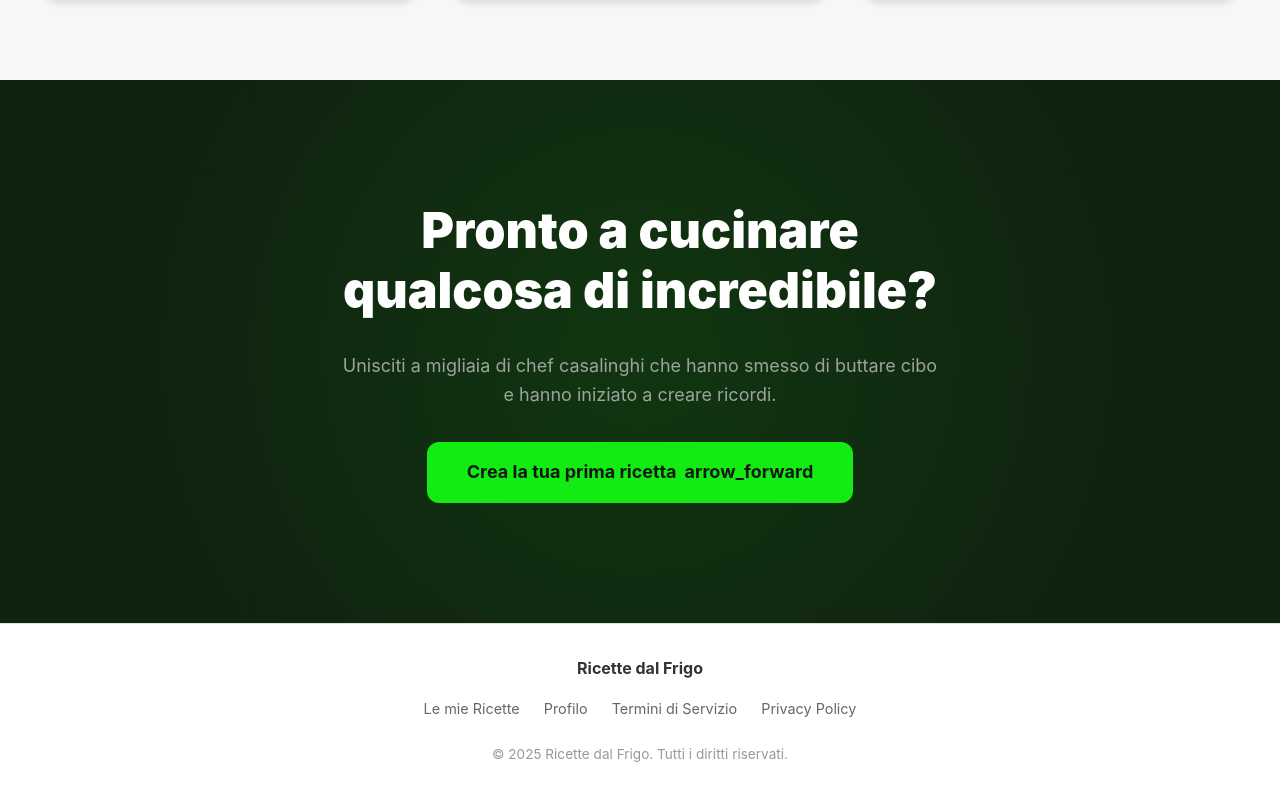
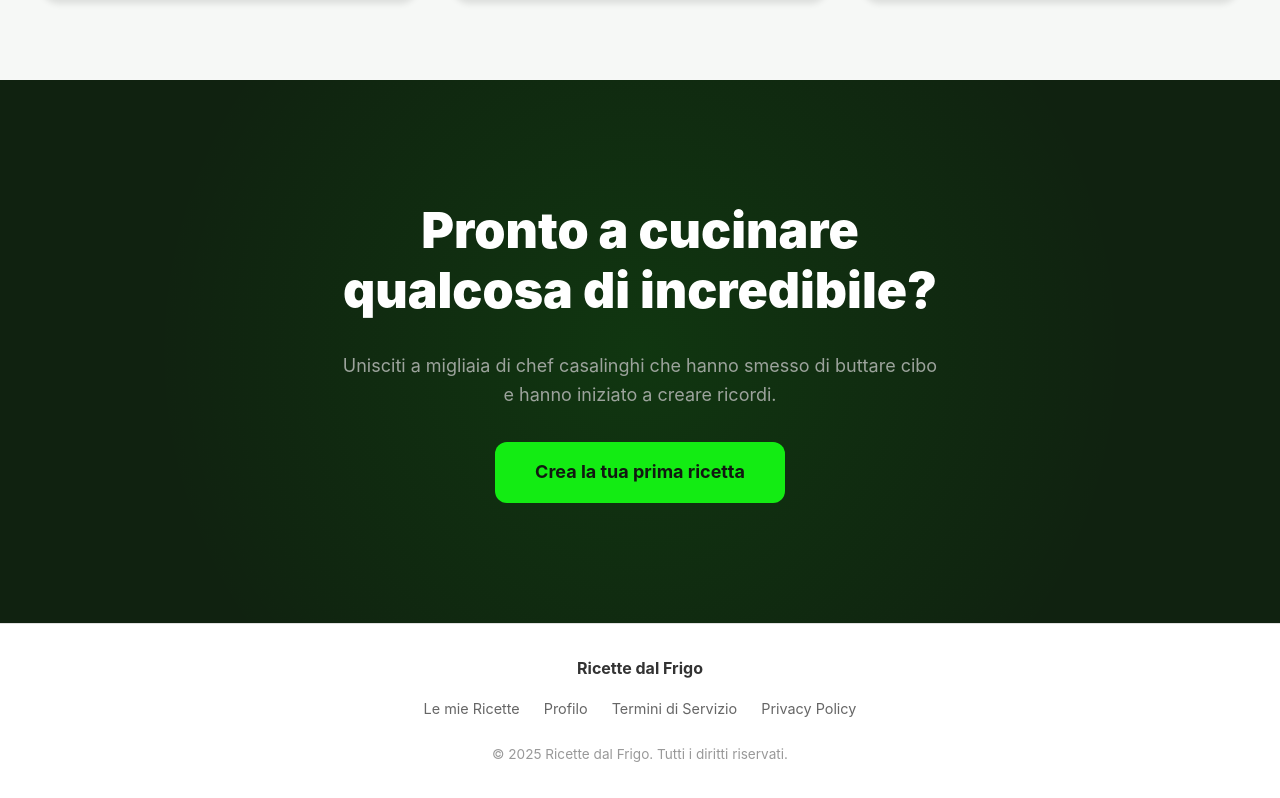
Before and after one commit to ProjectWorkRicettario/front-end, a React (Vite) app: page / in a window 1280 px wide. Shown: the part 1355-2153 px from the top of the page. Built offline with nearby package versions, Linux system fonts and the light colour scheme.

Commit message:
aggiustato pulsante homepage

```diff
--- a/src/pages/HomePage.jsx
+++ b/src/pages/HomePage.jsx
@@ -116,7 +116,7 @@ const HomePage = () => {
           <div className="cta-buttons">
             <Link to={isLoggedIn ? "/inventory" : "/register"} className="btn-cta-primary">
               <span>Crea la tua prima ricetta</span>
-              <span className="material-symbols-outlined">arrow_forward</span>
+
             </Link>
           </div>
         </div>
```
